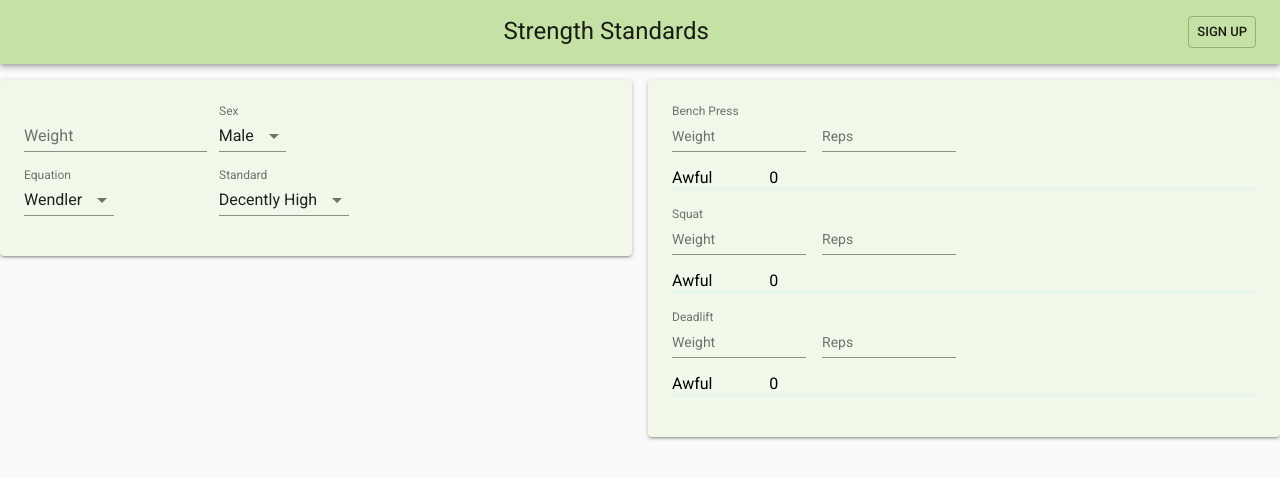
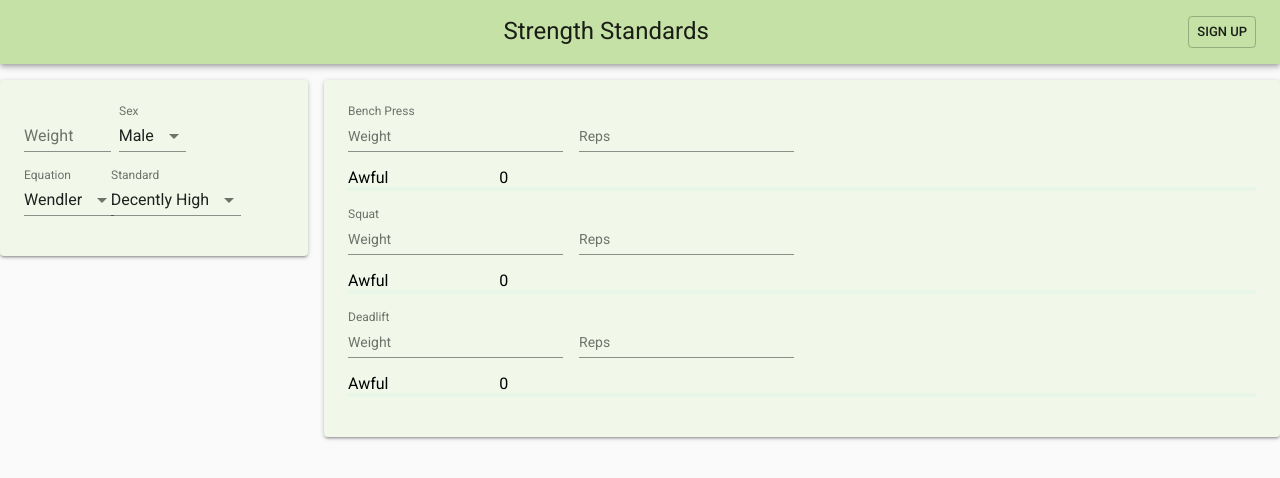
Before and after one commit to RobertWoods/StrengthStandards, a React (Create React App) app: page / in a window 1280 px wide. Shown: the top 478 px of the page. Built offline with nearby package versions, Linux system fonts and the light colour scheme.

Commit message:
some more basic layout stuff, fixing error caused by incorrect justify parm

```diff
--- a/src/CalculationInformation.js
+++ b/src/CalculationInformation.js
@@ -22,8 +22,8 @@ function CalculationInformation(props){
     return(
         <Grid container direction="row" justify="center" alignItems="center">
             <Grid item xs={12}>
-                <Grid container direction="row" justify="left" alignItems="center">
-                    <Grid item xs={8} sm={4}>
+                <Grid container direction="row" justify="flex-start" alignItems="center">
+                    <Grid item xs={8} sm={4} className={classes.leftInput}>
                         <TextField label="Weight" className="lifter-weight" type="number" onChange={(event)=>props.handler(event.target.value, false, false, false)}></TextField>
                     </Grid>
 
@@ -38,11 +38,11 @@ function CalculationInformation(props){
                 </Grid>
             </Grid>
             <Grid item xs={12}>
-                <Grid container direction="row" justify="left" alignItems="center" className={classes.root}>
+                <Grid container direction="row" justify="flex-start" alignItems="center" className={classes.root}>
                     <Grid item xs={8} sm={4}>
                         <FormControl>
                             <InputLabel shrink htmlFor="max-equation">Equation</InputLabel>
-                            <Select id="max-equation" value={props.maxInformation.equation.name} onChange={(event)=>props.handler(false, false, event.target.value, false)} >
+                            <Select id="max-equation" className={classes.leftInput} value={props.maxInformation.equation.name} onChange={(event)=>props.handler(false, false, event.target.value, false)} >
                                 { equationOptions }
                             </Select>
                         </FormControl>
@@ -66,6 +66,9 @@ const styles = theme => ({
     root: {
         paddingTop: theme.spacing.unit * 2,
         paddingBottom: theme.spacing.unit * 2
+    },
+    leftInput: {
+        marginRight: theme.spacing.unit
     }
 });
 
--- a/src/MaxRange.js
+++ b/src/MaxRange.js
@@ -25,7 +25,7 @@ function MaxRange(props){
 
     return(
         <div className={classes.root}>
-            <Grid container direction="row" justify="left" alignItems="center">
+            <Grid container direction="row" justify="flex-start" alignItems="center">
                 <Grid item xs={2}>
                     <span>{getMessage()}</span>
                 </Grid>
--- a/src/StatusBoard.js
+++ b/src/StatusBoard.js
@@ -41,7 +41,7 @@ export default class StatusBoard extends React.Component {
     render(){
         return(
             <div>
-                <Grid container direction="row" justify="left" alignItems="center" spacing={16}>
+                <Grid container direction="row" justify="flex-start" alignItems="center" spacing={16}>
                     <Grid item md={3}>
                         <TextField label={this.props.exercise.name} id="weightInput" InputProps={this.adornments[0]} type="number" onChange={this.handleChange}/>
                     </Grid>
--- a/src/StrengthStandards.js
+++ b/src/StrengthStandards.js
@@ -76,6 +76,10 @@ class StrengthStandards extends React.Component {
         }
     ]
 
+    fetchData = () => {
+        console.log("hello");
+    }
+
     getKeyFromName(name, list){
         return list.reduce((acc, curr) => {
             if(curr.name===name) return curr;
@@ -106,18 +110,18 @@ class StrengthStandards extends React.Component {
                     <Typography className={classes.appBarTitle} component="h2" variant="h5" align="center" color="inherit" noWrap>
                         Strength Standards
                     </Typography>
-                    <Button variant="outlined" size="small">
+                    <Button variant="outlined" size="small" onClick={this.fetchData}>
                         Sign Up
                     </Button>
                     </Toolbar>
                 </AppBar>
                 <Grid container spacing={16}>
-                    <Grid item sm={12} md={6}>
+                    <Grid item sm={12} md={3}>
                         <Paper className={classes.paper} >
                             <CalculationInformation handler={this.handleCalculationChange} standards={this.standardsList} equations={this.equationList} lifterInformation={this.state.lifterInformation} maxInformation={this.state.maxInformation}/>
                         </Paper>
                     </Grid>
-                    <Grid item sm={12} md={6}>
+                    <Grid item sm={12} md={9}>
                         <Paper className={classes.paper} >
                             <ExerciseMaxForm lifterInformation={this.state.lifterInformation} maxInformation={this.state.maxInformation} />
                         </Paper>
```
